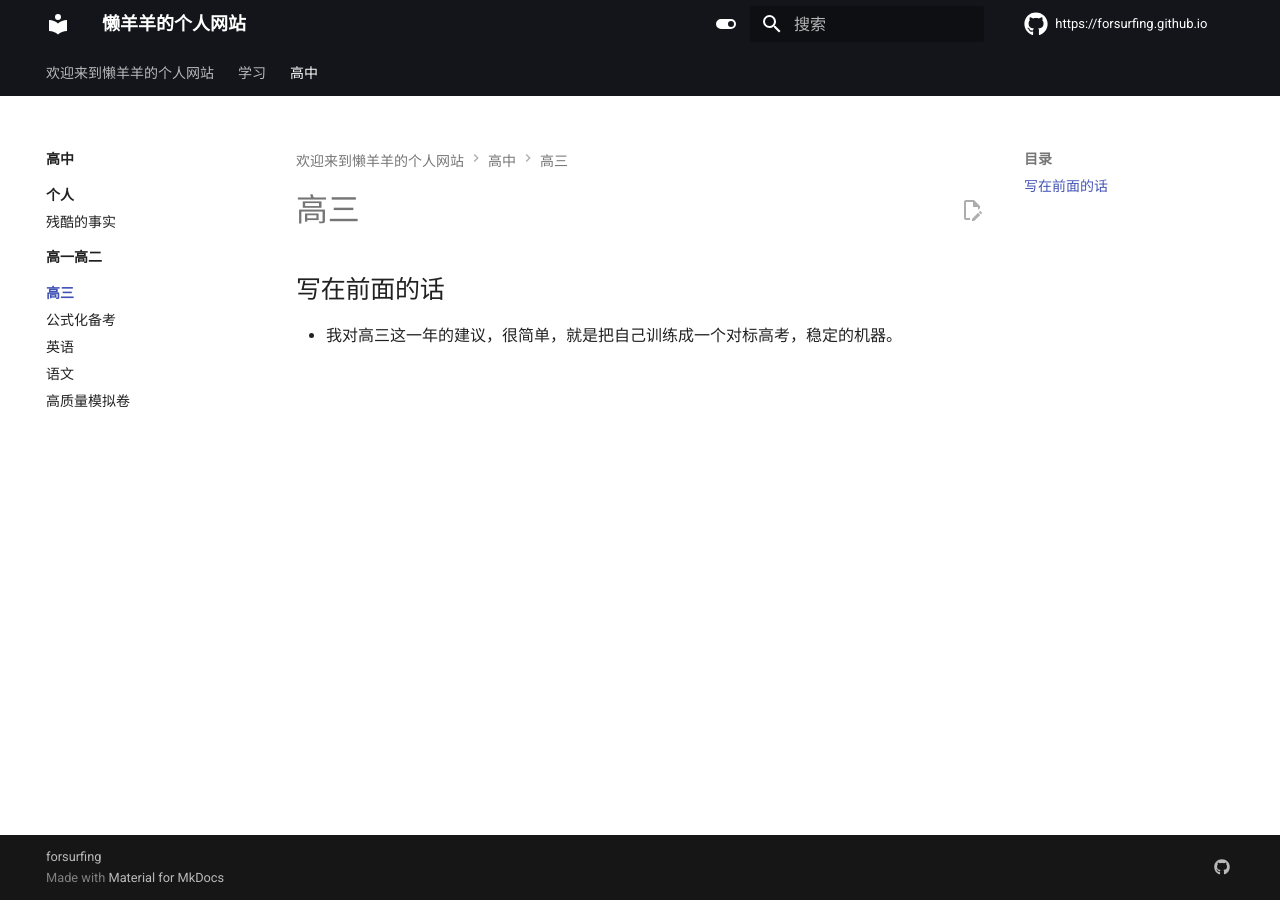
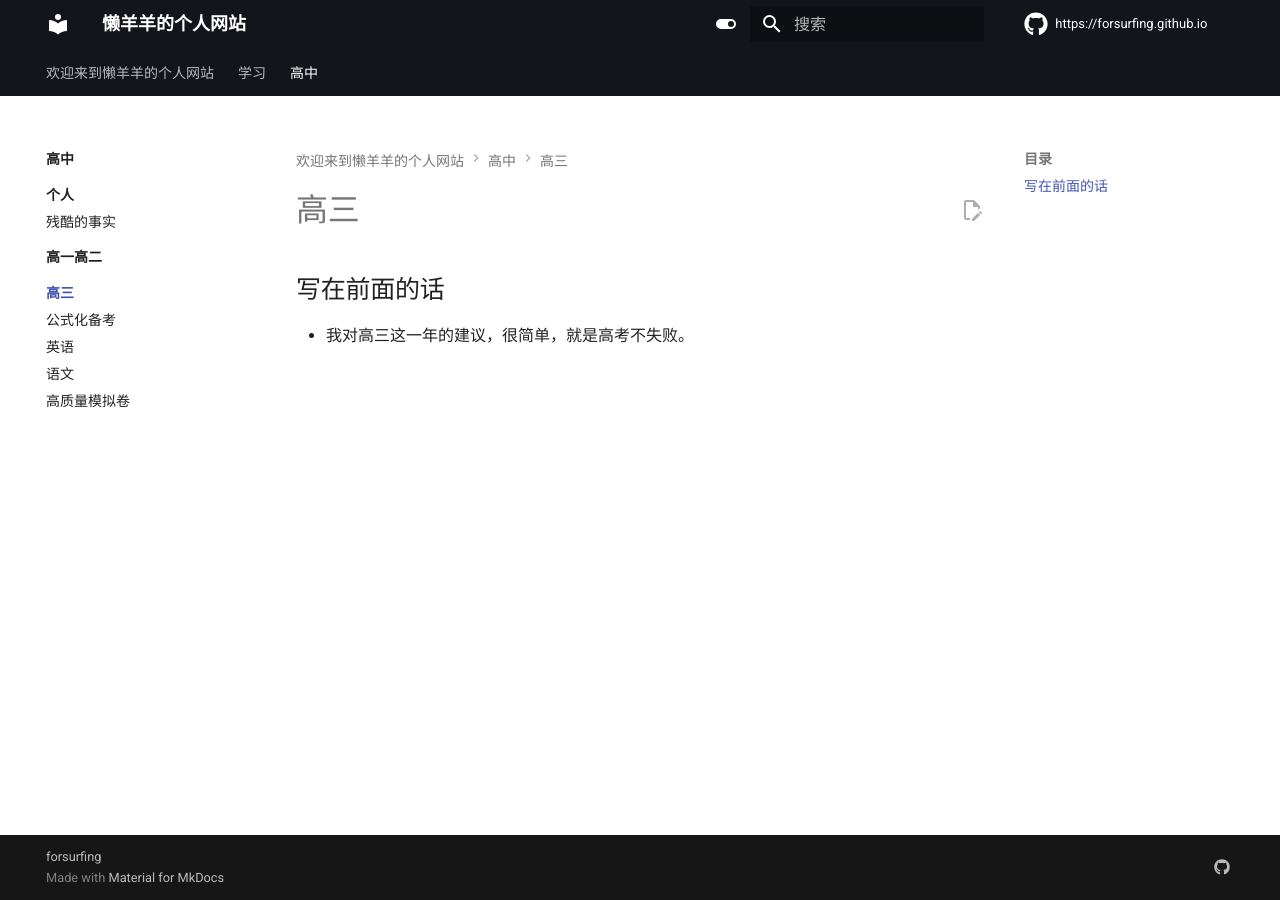
Before and after one commit to forsurfing/forsurfing.github.io, an MkDocs documentation site: the page built from docs/高中/高三/index.md, in a window 1280 px wide. Built offline with MkDocs 1.6.1 and Material for MkDocs 9.7.7, drawn with Linux system fonts in a browser that asks for light colours; nearby versions of some CDN libraries; library files that are not in the unit come from our copies; comment, search, counter and statistics services are not loaded.

Commit message:
Update index.md

```diff
--- a/docs/高中/高三/index.md
+++ b/docs/高中/高三/index.md
@@ -3,4 +3,4 @@
 
 ## 写在前面的话
 
-  - 我对高三这一年的建议，很简单，就是把自己训练成一个对标高考，稳定的机器。
+  - 我对高三这一年的建议，很简单，就是高考不失败。
```
